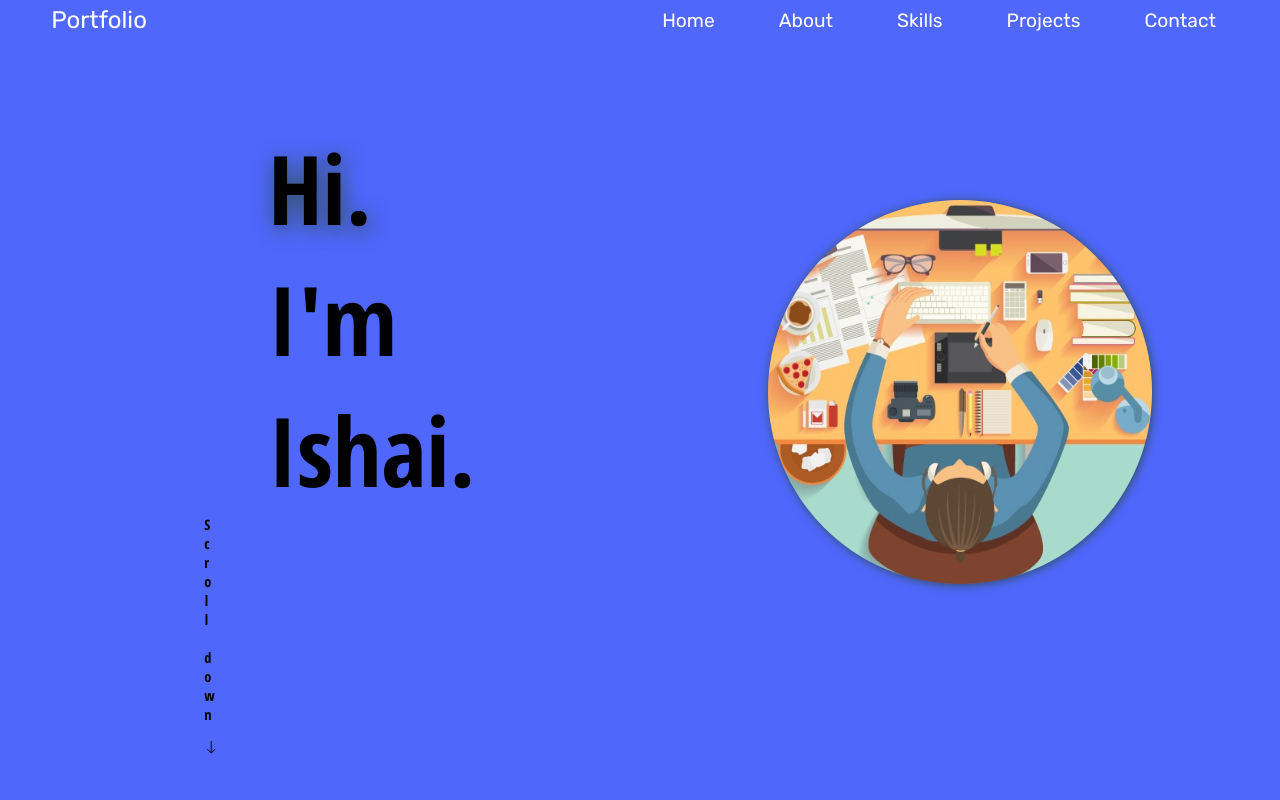
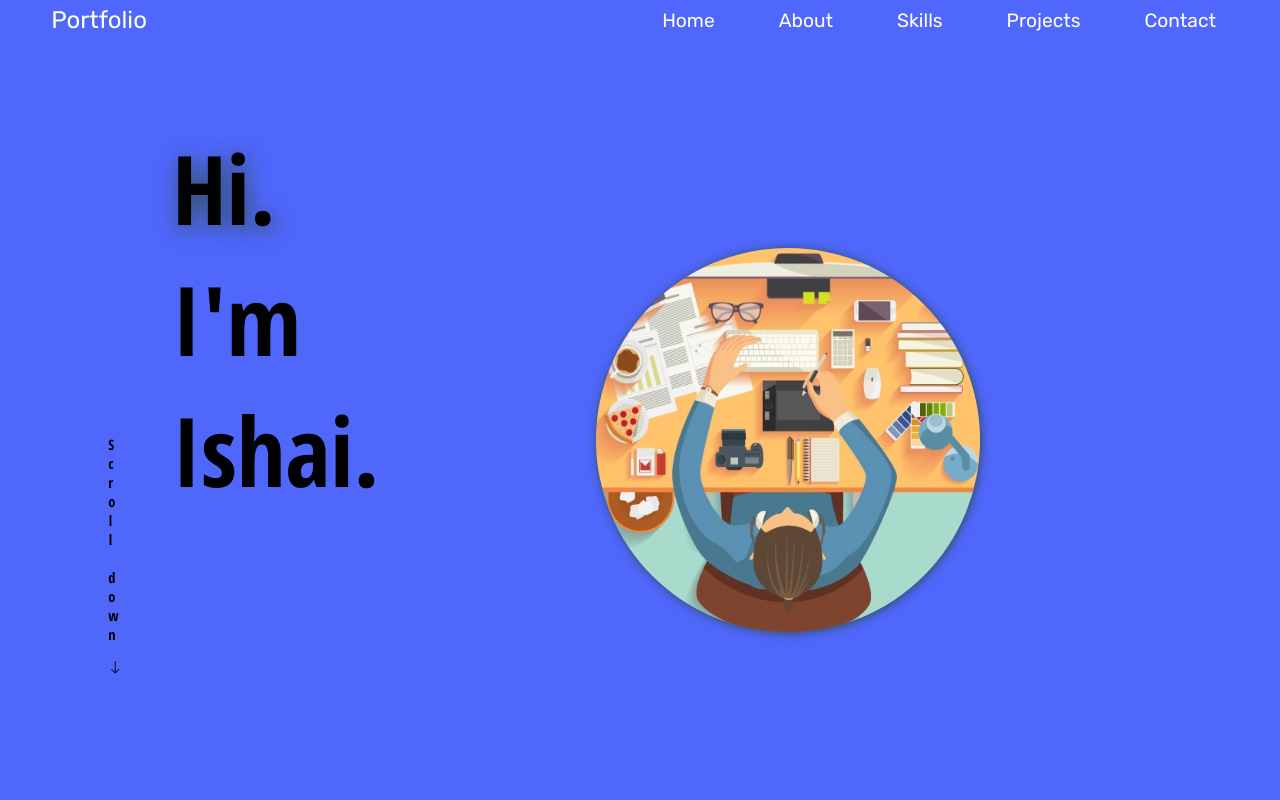
Before and after one commit to ishaishai/Portfolio, a React (Create React App) app: page / in a window 1280 px wide. Shown: the top 800 px of the page. Built offline with nearby package versions, Linux system fonts and the light colour scheme; no server answers.

Commit message:
Update home.css

```diff
--- a/src/components/home/home.css
+++ b/src/components/home/home.css
@@ -15,13 +15,14 @@
   display: flex;
   flex-direction: column;
   font-family: "Open Sans Condensed", sans-serif;
-  /* margin: 15% 10%; */
+
 }
 .home-title-first {
   text-shadow: 2px 4px 20px darkslategrey;
 }
 
 .home-scroll {
+  top: -100vh;
   position: relative;
   width: 0.3rem;
   font-size: 0.9rem;
@@ -30,7 +31,8 @@
   text-align: center;
   display: flex;
   flex-flow: column;
-  animation: fall-from-up 0.8s;
+  animation: fall-from-up 0.8s forwards;
+  animation-delay: 0.8s;
 }
 .home-scroll a {
   text-decoration-line: none;
@@ -48,19 +50,21 @@
     top: -100vh;
   }
   to {
-    top: 0vh;
+    top: -10vh;
   }
 }
 
 .home-img {
   width: 30vw;
   height: 30vw;
+  right:-100vw;
   border-radius: 50%;
   box-shadow: 1px 1px 10px darkslategrey;
-  animation: unblur 1.2s, rotate-right-to-left 0.8s;
-  position: absolute;
-  top: 25vh;
-  right: 10vw;
+  animation: unblur 1.2s, rotate-right-to-left 0.8s forwards;
+  animation-delay: 0.8s;
+
+  position: relative;
+
 }
 
 @keyframes unblur {
```
